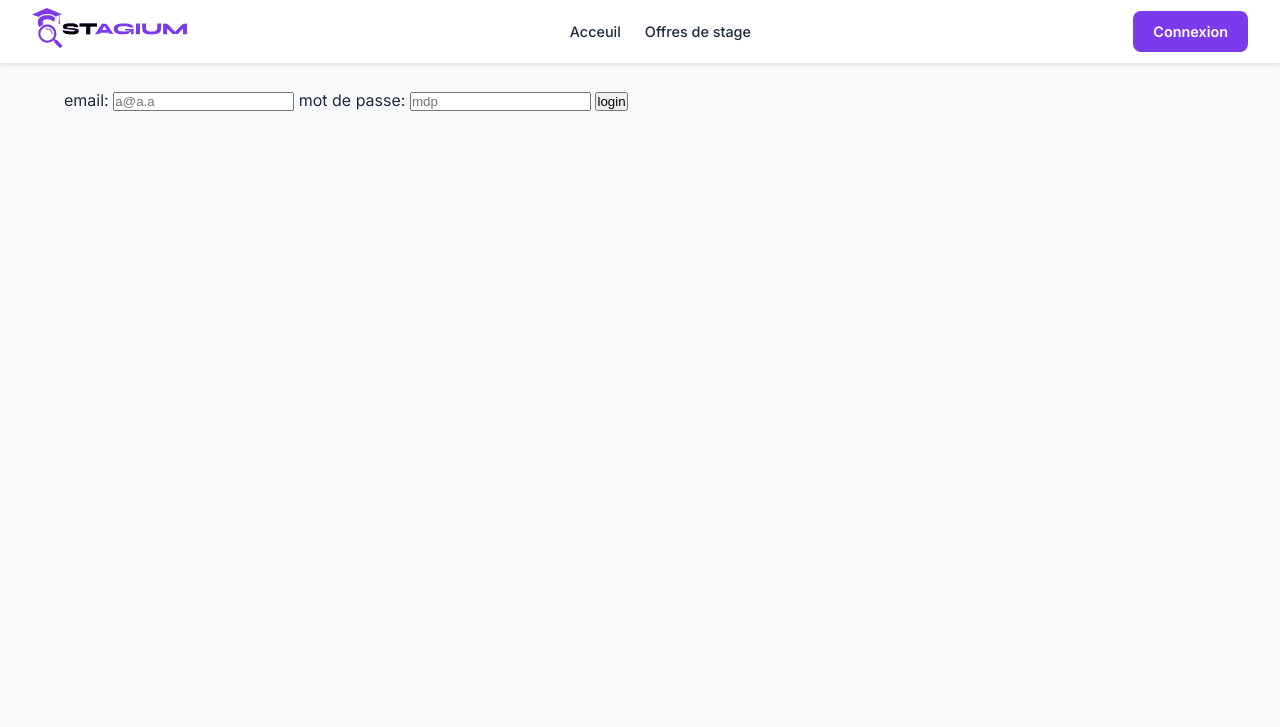
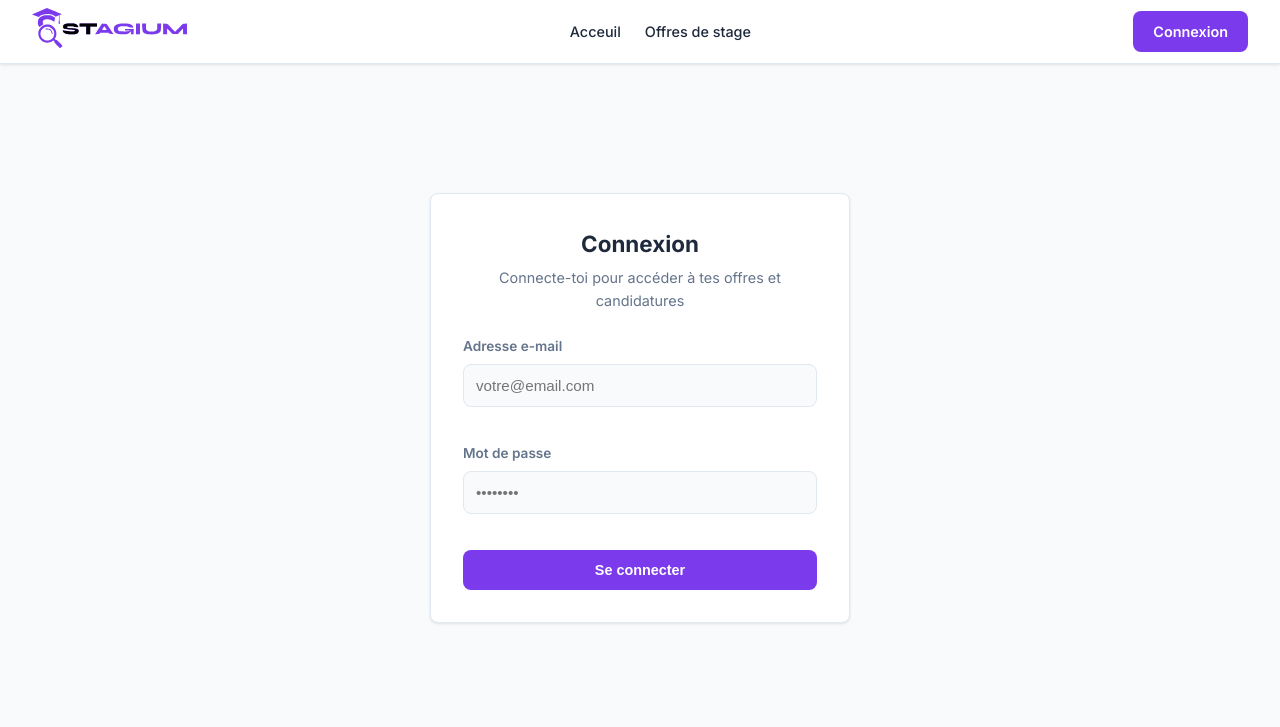
Before and after one commit to Mulooooo/Stagium, a PHP site: page /login in a window 1280 px wide. Shown: the top 727 px of the page. Run offline with PHP 8.4, Linux system fonts and the light colour scheme.

Commit message:
feat: add login page styling

```diff
--- a/static/css/style.css
+++ b/static/css/style.css
@@ -479,3 +479,61 @@ input[type="file"] {
     border-color: var(--clr-primary);
     color: var(--clr-primary);
 }
+
+.auth-wrapper {
+    display: flex;
+    justify-content: center;
+    align-items: center;
+    min-height: 80vh;
+    padding: 2rem;
+}
+
+.auth-card {
+    width: 100%;
+    max-width: 420px;
+    background: var(--clr-surface);
+    border: 1px solid var(--clr-border);
+    border-radius: var(--radius);
+    padding: 2rem;
+    box-shadow: var(--shadow);
+}
+
+.auth-card__header {
+    text-align: center;
+    margin-bottom: 1.5rem;
+}
+
+.auth-card__title {
+    font-size: 1.4rem;
+    font-weight: 700;
+    margin-bottom: 0.25rem;
+}
+
+.auth-card__sub {
+    font-size: 0.9rem;
+    color: var(--clr-text-muted);
+}
+
+.auth-form {
+    display: flex;
+    flex-direction: column;
+    gap: 1.25rem;
+}
+
+.form-field__input {
+    width: 100%;
+    padding: 0.75rem;
+    border: 1px solid var(--clr-border);
+    border-radius: var(--radius);
+    background: var(--clr-bg);
+    font-size: 0.95rem;
+    outline: none;
+}
+
+.form-field__input:focus {
+    border-color: var(--clr-primary);
+}
+
+.btn--full {
+    width: 100%;
+}
--- a/templates/auth/login.html.twig
+++ b/templates/auth/login.html.twig
@@ -1,20 +1,30 @@
 {% extends 'base.html.twig' %}
-{% block title %}
-    Login
+{% block title %}Connexion{% endblock %}
+{% block content %}
+<div class="auth-wrapper">
+    <div class="auth-card">
+        <div class="auth-card__header">
+            <h1 class="auth-card__title">Connexion</h1>
+            <p class="auth-card__sub">Connecte-toi pour accéder à tes offres et candidatures</p>
+        </div>
+        {% if error is defined and error %}
+            <div class="alert alert--error">{{ error }}</div>
+        {% endif %}
+        <form action="/login" method="POST" class="auth-form">
+            <div class="form-field">
+                <label class="form-field__label" for="email">Adresse e-mail</label>
+                <div class="form-field__control">
+                    <input type="email" id="email" name="email" class="form-field__input" placeholder="votre@email.com" required>
+                </div>
+            </div>
+            <div class="form-field">
+                <label class="form-field__label" for="mot_de_passe">Mot de passe</label>
+                <div class="form-field__control">
+                    <input type="password" id="mot_de_passe" name="mot_de_passe" class="form-field__input" placeholder="••••••••" required>
+                </div>
+            </div>
+            <button type="submit" class="btn btn--primary btn--full">Se connecter</button>
+        </form>
+    </div>
+</div>
 {% endblock %}
-{% block content %}
-{% if error %}
-    <p>{{ error }}</p>
-{% endif %}
-    <form action="/login" method="post">
-        <label for="email">email:</label>
-        <input type="email" id="email" name="email"
-            placeholder="a@a.a" required>
-
-        <label for="mot_de_passe">mot de passe:</label>
-        <input type="password" id="mot_de_passe" name="mot_de_passe"
-            placeholder="mdp" required>
-
-        <button type="submit"> login </button>
-    </form>
-{% endblock %}
```
